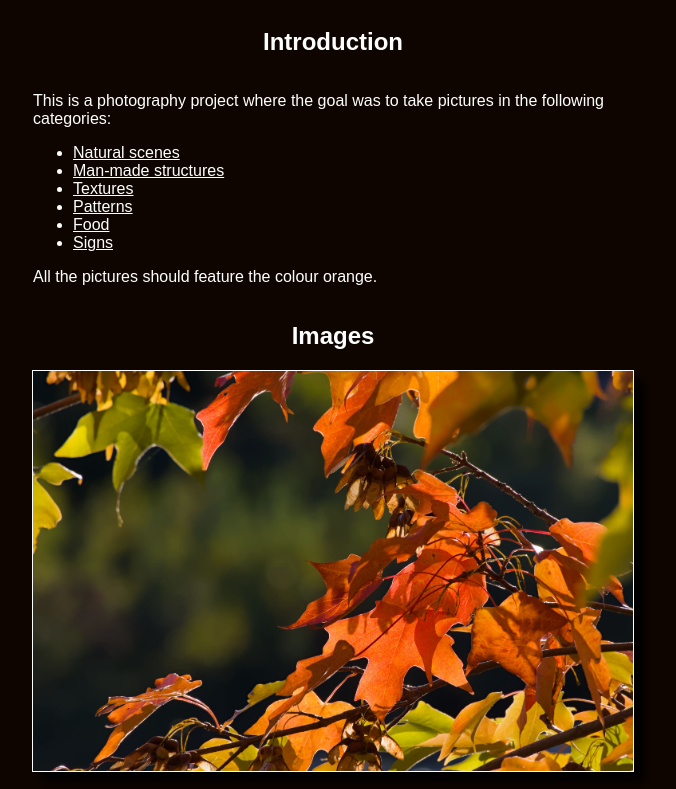
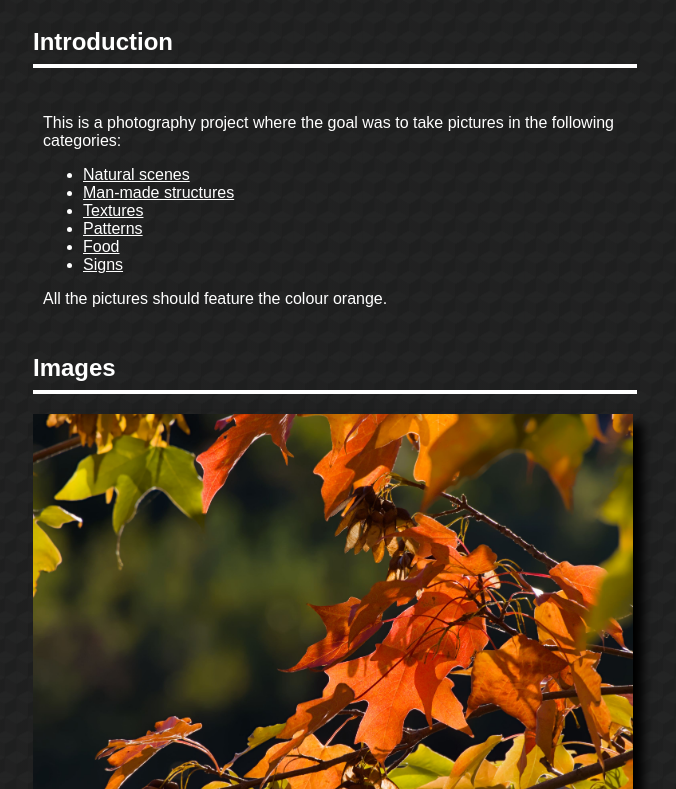
Before and after one commit to louis-hildebrand/orange, a plain HTML site: page index.html in a window 1280 px wide. Shown: the top 789 px of the page, without its empty margins (307-983 px from the left). Drawn offline with Linux system fonts and the light colour scheme.

Commit message:
First attempt at making background pattern
It doesn't look very nice :(

```diff
--- a/index.css
+++ b/index.css
@@ -1,5 +1,4 @@
 html {
-    background-color: hsl(18, 100%, 3%);
     color: white;
     font-family: sans-serif;
     width: 100%;
@@ -27,15 +26,26 @@ body {
 body {
     display: flex;
     flex-direction: column;
-    align-items: center;
+    align-items: start;
 }
 
 h2 a {
     text-decoration: none;
 }
 
+h2 {
+    margin-bottom: 0;
+}
+
+hr {
+    width: 100%;
+    margin-bottom: 20px;
+}
+
 #intro-section {
     width: 100%;
+    padding: 10px;
+    box-sizing: border-box;
 }
 
 #images-section {
@@ -47,7 +57,34 @@ h2 a {
 
 img {
     width: 100%;
-    border: 1px solid white; /* TODO: remove this? */
-    /* TODO: what should the actual shadow angle be to match the lighting on the background pattern (which I still need to implement)? */
     box-shadow: 10px 10px 10px black;
 }
+
+/* Background pattern */
+html {
+    --dark-color:   hsl(198, 1%, 12%);
+    --mid-color:    hsl(198, 1%, 13%);
+    --light-color:  hsl(198, 1%, 14%);
+    /* tile size: 2sqrt(3) ~= 3.464 (width) x 6 (height) */
+    --tile-height: 5vh;
+    --tile-width: calc(var(--tile-height) * 0.5774);
+    --tile-size: var(--tile-width) var(--tile-height);
+    background:
+        conic-gradient(from 120deg at 50.00% 83.33%, var(--light-color) 0deg 120deg, #0000 0deg 360deg) 0 / var(--tile-size),
+        conic-gradient(from -60deg at 50.00% 16.67%, var(--light-color) 0deg 120deg, #0000 0deg 360deg) 0 / var(--tile-size),
+        conic-gradient(from  60deg at 50.00% 50.00%, var(--light-color) 0deg  60deg, #0000 0deg 360deg) 0 / var(--tile-size),
+        conic-gradient(from 240deg at 50.00% 50.00%, var(--light-color) 0deg  60deg, #0000 0deg 360deg) 0 / var(--tile-size),
+        conic-gradient(from 240deg at 50.00% 50.00%, var(--light-color) 0deg  60deg, #0000 0deg 360deg) 0 / var(--tile-size),
+
+        conic-gradient(from 120deg at 50.00% 50.00%, var(--mid-color) 0deg 60deg, #0000 0deg 360deg) 0 / var(--tile-size),
+        conic-gradient(from 300deg at 50.00% 50.00%, var(--mid-color) 0deg 60deg, #0000 0deg 360deg) 0 / var(--tile-size),
+
+        conic-gradient(from   0deg at 50.00% 50.00%, var(--dark-color) 0deg 60deg, #0000 0deg 360deg) 0 / var(--tile-size),
+        conic-gradient(from 180deg at 50.00% 50.00%, var(--dark-color) 0deg 60deg, #0000 0deg 360deg) 0 / var(--tile-size)
+
+        var(--dark-color);
+}
+
+hr {
+    border: 2px solid white;
+}
--- a/index.html
+++ b/index.html
@@ -8,6 +8,7 @@
     </head>
     <body>
         <h2 id="intro"><a href="#intro">Introduction</a></h2>
+        <hr />
         <section id="intro-section">
             <p>
                 This is a photography project where the goal was to take pictures in the following categories:
@@ -25,6 +26,7 @@
             </p>
         </section>
         <h2 id="images"><a href="#images">Images</a></h2>
+        <hr />
         <section id="images-section">
             <img src="static/Orange_Leaves_2.jpg" id="category-nature" />
             <img src="static/Orange_Leaves_1.jpg" />
```
